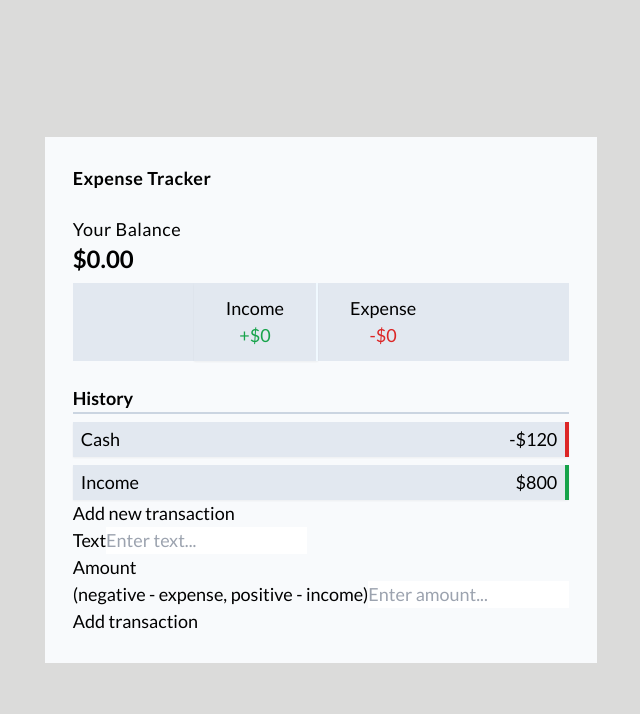
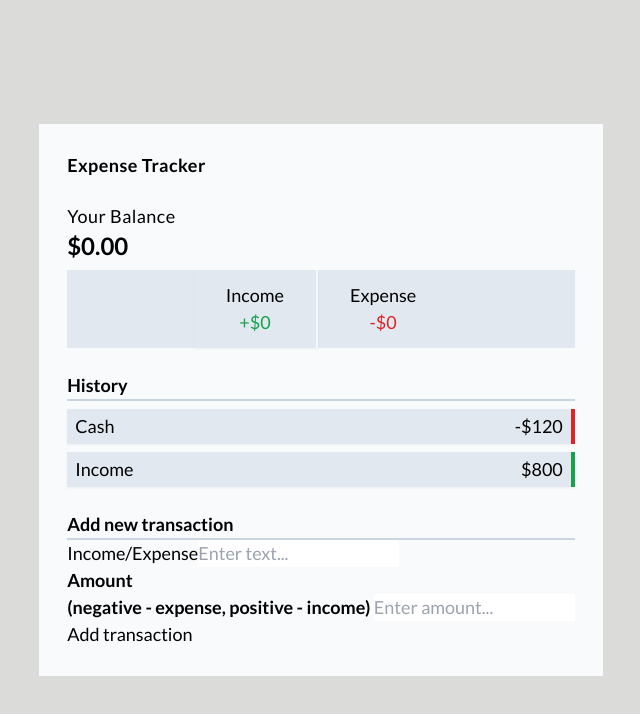
Before and after one commit to Lu-Smith/vue_expense_tracker, a Vue app: page / in a window 1280 px wide. Shown: the top 714 px of the page, without its empty margins (319-959 px from the left). Built offline with nearby package versions, Linux system fonts and the light colour scheme.

Commit message:
Updated AddTransactions

```diff
--- a/src/components/AddTransactions.vue
+++ b/src/components/AddTransactions.vue
@@ -1,20 +1,20 @@
 <template>
-     <h3>Add new transaction</h3>
+     <h3 class="font-semibold mt-6 border-solid border-b-2 border-slate-300">Add new transaction</h3>
     <form id="form" >
         <div class="form-control">
-        <label for="text">Text</label>
-        <input type="text" id="text" placeholder="Enter text..."/>
+            <label for="text">Income/Expense</label>
+            <input type="text" id="text" placeholder="Enter text..."/>
         </div>
         <div class="form-control">
-        <label for="amount"
-            >Amount <br />
-            (negative - expense, positive - income)</label
-        >
-        <input
+            <label
+            for="amount"
+            class="font-semibold">
+            Amount <br />(negative - expense, positive - income)
+            </label>
+            <input
             type="text"
             id="amount"
-            placeholder="Enter amount..."
-        />
+            placeholder="Enter amount..."/>
         </div>
         <button class="btn">Add transaction</button>
     </form>
```
